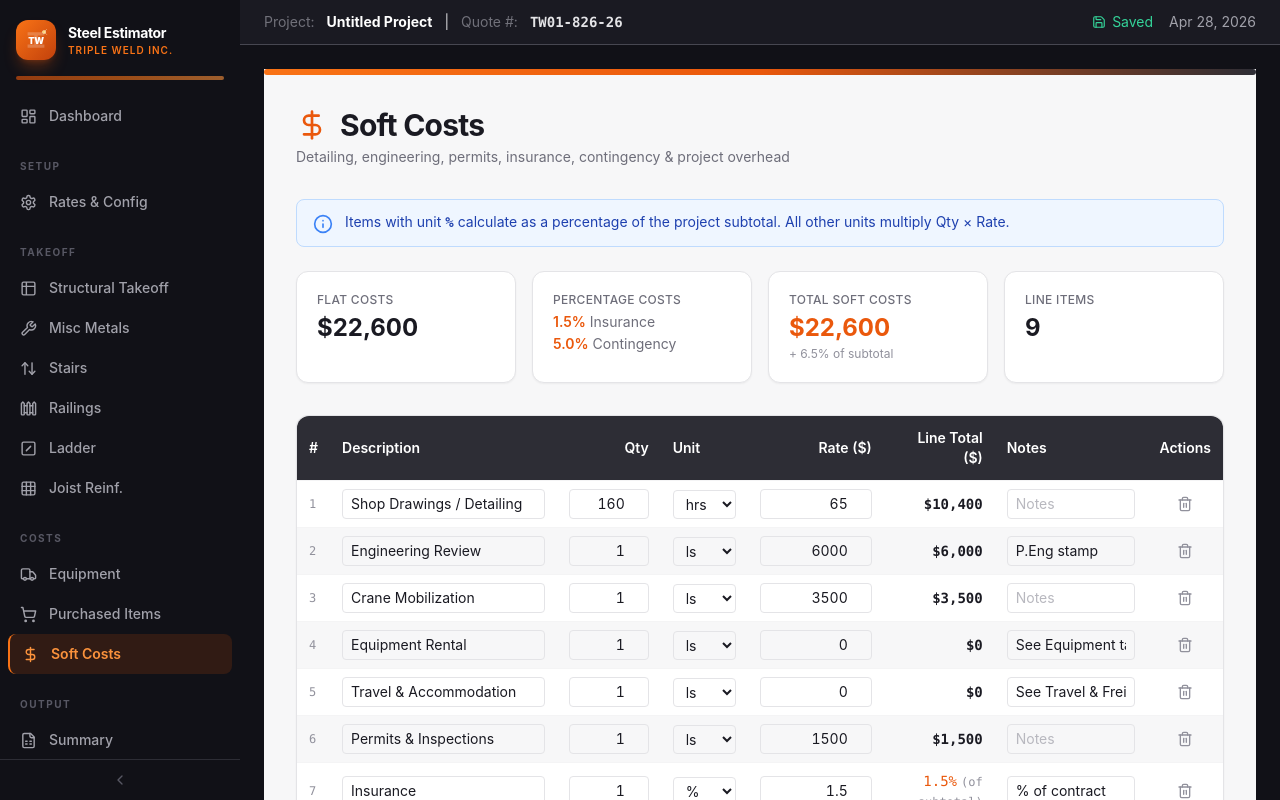
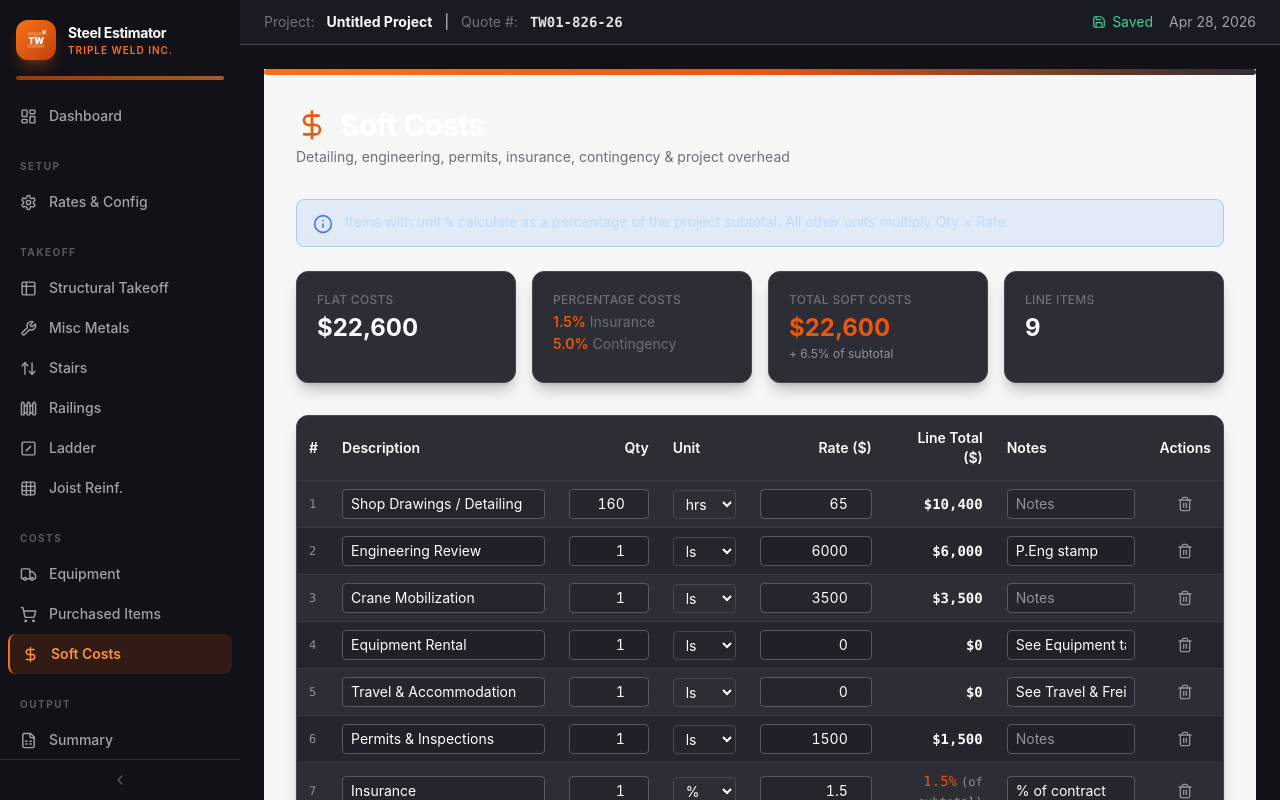
Before and after one commit to Tripleweld/steel-estimator-pro, a React (Vite) app: page /soft-costs in a window 1280 px wide. Built offline with nearby package versions, Linux system fonts and the light colour scheme.

Commit message:
softcosts: convert to dark theme to match rest of app

```diff
--- a/src/pages/SoftCosts.jsx
+++ b/src/pages/SoftCosts.jsx
@@ -57,7 +57,7 @@ export default function SoftCosts() {
       <div className="mx-auto max-w-7xl px-4 py-8 sm:px-6 lg:px-8">
         {/* Page header */}
         <div className="mb-8">
-          <h1 className="page-title flex items-center gap-3 text-3xl font-bold text-steel-900">
+          <h1 className="page-title flex items-center gap-3 text-3xl font-bold text-white">
             <DollarSign className="h-8 w-8 text-fire-600" />
             Soft Costs
           </h1>
@@ -67,9 +67,9 @@ export default function SoftCosts() {
         </div>
 
         {/* Info alert */}
-        <div className="mb-6 flex items-start gap-3 rounded-lg border border-blue-200 bg-blue-50 px-4 py-3">
+        <div className="mb-6 flex items-start gap-3 rounded-lg border border-blue-500/30 bg-blue-500/10 px-4 py-3">
           <Info className="mt-0.5 h-5 w-5 flex-shrink-0 text-blue-500" />
-          <p className="text-sm text-blue-800">
+          <p className="text-sm text-blue-200">
             Items with unit <span className="font-mono font-semibold">%</span> calculate as a percentage
             of the project subtotal. All other units multiply Qty &times; Rate.
           </p>
@@ -77,11 +77,11 @@ export default function SoftCosts() {
 
         {/* Summary cards */}
         <div className="mb-8 grid grid-cols-1 gap-4 sm:grid-cols-2 lg:grid-cols-4">
-          <div className="rounded-xl border border-silver-200 bg-white p-5 shadow-sm">
+          <div className="rounded-xl border border-steel-700 bg-steel-800 p-5 shadow-lg shadow-black/20">
             <p className="text-xs font-medium uppercase tracking-wide text-steel-500">Flat Costs</p>
-            <p className="mt-1 text-2xl font-bold text-steel-900">{fmt(summary.flatCosts)}</p>
+            <p className="mt-1 text-2xl font-bold text-white">{fmt(summary.flatCosts)}</p>
           </div>
-          <div className="rounded-xl border border-silver-200 bg-white p-5 shadow-sm">
+          <div className="rounded-xl border border-steel-700 bg-steel-800 p-5 shadow-lg shadow-black/20">
             <p className="text-xs font-medium uppercase tracking-wide text-steel-500">Percentage Costs</p>
             <div className="mt-1">
               {summary.pctCosts.length > 0 ? (
@@ -98,7 +98,7 @@ export default function SoftCosts() {
               )}
             </div>
           </div>
-          <div className="rounded-xl border border-silver-200 bg-white p-5 shadow-sm">
+          <div className="rounded-xl border border-steel-700 bg-steel-800 p-5 shadow-lg shadow-black/20">
             <p className="text-xs font-medium uppercase tracking-wide text-steel-500">Total Soft Costs</p>
             <p className="mt-1 text-2xl font-bold text-fire-600">{fmt(summary.totalSoft)}</p>
             {summary.totalPctRate > 0 && (
@@ -107,14 +107,14 @@ export default function SoftCosts() {
               </p>
             )}
           </div>
-          <div className="rounded-xl border border-silver-200 bg-white p-5 shadow-sm">
+          <div className="rounded-xl border border-steel-700 bg-steel-800 p-5 shadow-lg shadow-black/20">
             <p className="text-xs font-medium uppercase tracking-wide text-steel-500">Line Items</p>
-            <p className="mt-1 text-2xl font-bold text-steel-900">{fmtNum(summary.lineItemCount)}</p>
+            <p className="mt-1 text-2xl font-bold text-white">{fmtNum(summary.lineItemCount)}</p>
           </div>
         </div>
 
         {/* Table */}
-        <div className="rounded-xl border border-silver-200 bg-white shadow-sm">
+        <div className="rounded-xl border border-steel-700 bg-steel-800 shadow-lg shadow-black/20">
           <div className="overflow-x-auto">
             <table className="w-full text-sm">
               <thead>
@@ -145,7 +145,7 @@ export default function SoftCosts() {
                     const isPct = row.unit === '%';
                     const lt = lineTotal(row);
                     return (
-                      <tr key={row.id} className="border-t border-silver-100 even:bg-steel-50">
+                      <tr key={row.id} className="border-t border-steel-700/60 even:bg-steel-900/40">
                         <td className="px-3 py-2 font-mono text-xs text-steel-400">{idx + 1}</td>
                         <td className="px-3 py-2">
                           <input
@@ -153,7 +153,7 @@ export default function SoftCosts() {
                             value={row.item}
                             onChange={(e) => handleUpdate(row.id, 'item', e.target.value)}
                             placeholder="Cost description"
-                            className="w-full min-w-[200px] rounded border border-silver-200 bg-transparent px-2 py-1 text-sm text-steel-900 placeholder:text-steel-300 focus:border-fire-500 focus:outline-none focus:ring-1 focus:ring-fire-500"
+                            className="w-full min-w-[200px] rounded border border-steel-600 bg-steel-900/40 px-2 py-1 text-sm text-white placeholder:text-steel-400 focus:border-fire-500 focus:outline-none focus:ring-1 focus:ring-fire-500"
                           />
                         </td>
                         <td className="px-3 py-2">
@@ -163,14 +163,14 @@ export default function SoftCosts() {
                             step={isPct ? '0.1' : '1'}
                             value={row.qty}
                             onChange={(e) => handleUpdate(row.id, 'qty', parseFloat(e.target.value) || 0)}
-                            className="w-20 rounded border border-silver-200 bg-transparent px-2 py-1 text-right text-sm text-steel-900 focus:border-fire-500 focus:outline-none focus:ring-1 focus:ring-fire-500"
+                            className="w-20 rounded border border-steel-600 bg-steel-900/40 px-2 py-1 text-right text-sm text-white focus:border-fire-500 focus:outline-none focus:ring-1 focus:ring-fire-500"
                           />
                         </td>
                         <td className="px-3 py-2">
                           <select
                             value={row.unit}
                             onChange={(e) => handleUpdate(row.id, 'unit', e.target.value)}
-                            className="rounded border border-silver-200 bg-transparent px-2 py-1 text-sm text-steel-900 focus:border-fire-500 focus:outline-none focus:ring-1 focus:ring-fire-500"
+                            className="rounded border border-steel-700 bg-transparent px-2 py-1 text-sm text-white focus:border-fire-500 focus:outline-none focus:ring-1 focus:ring-fire-500"
                           >
                             {UNITS.map((u) => (
                               <option key={u} value={u}>{u}</option>
@@ -184,7 +184,7 @@ export default function SoftCosts() {
                             step={isPct ? '0.1' : '0.01'}
                             value={row.rate}
                             onChange={(e) => handleUpdate(row.id, 'rate', parseFloat(e.target.value) || 0)}
-                            className="w-28 rounded border border-silver-200 bg-transparent px-2 py-1 text-right text-sm text-steel-900 focus:border-fire-500 focus:outline-none focus:ring-1 focus:ring-fire-500"
+                            className="w-28 rounded border border-steel-600 bg-steel-900/40 px-2 py-1 text-right text-sm text-white focus:border-fire-500 focus:outline-none focus:ring-1 focus:ring-fire-500"
                           />
                         </td>
                         <td className="px-3 py-2 text-right">
@@ -194,7 +194,7 @@ export default function SoftCosts() {
                               <span className="ml-1 text-xs text-steel-400">(of subtotal)</span>
                             </span>
                           ) : (
-                            <span className="font-mono font-bold text-steel-900">{fmt(lt)}</span>
+                            <span className="font-mono font-bold text-white">{fmt(lt)}</span>
                           )}
                         </td>
                         <td className="px-3 py-2">
@@ -203,7 +203,7 @@ export default function SoftCosts() {
                             value={row.notes}
                             onChange={(e) => handleUpdate(row.id, 'notes', e.target.value)}
                             placeholder="Notes"
-                            className="w-full min-w-[120px] rounded border border-silver-200 bg-transparent px-2 py-1 text-sm text-steel-900 placeholder:text-steel-300 focus:border-fire-500 focus:outline-none focus:ring-1 focus:ring-fire-500"
+                            className="w-full min-w-[120px] rounded border border-steel-600 bg-steel-900/40 px-2 py-1 text-sm text-white placeholder:text-steel-400 focus:border-fire-500 focus:outline-none focus:ring-1 focus:ring-fire-500"
                           />
                         </td>
                         <td className="px-3 py-2">
@@ -258,7 +258,7 @@ export default function SoftCosts() {
         </div>
 
         {/* Footer */}
-        <div className="mt-10 border-t border-silver-200 pt-4 text-center text-xs text-steel-400">
+        <div className="mt-10 border-t border-steel-700 pt-4 text-center text-xs text-steel-400">
           Triple Weld Inc. &mdash; Steel Estimating Platform
         </div>
       </div>
```
